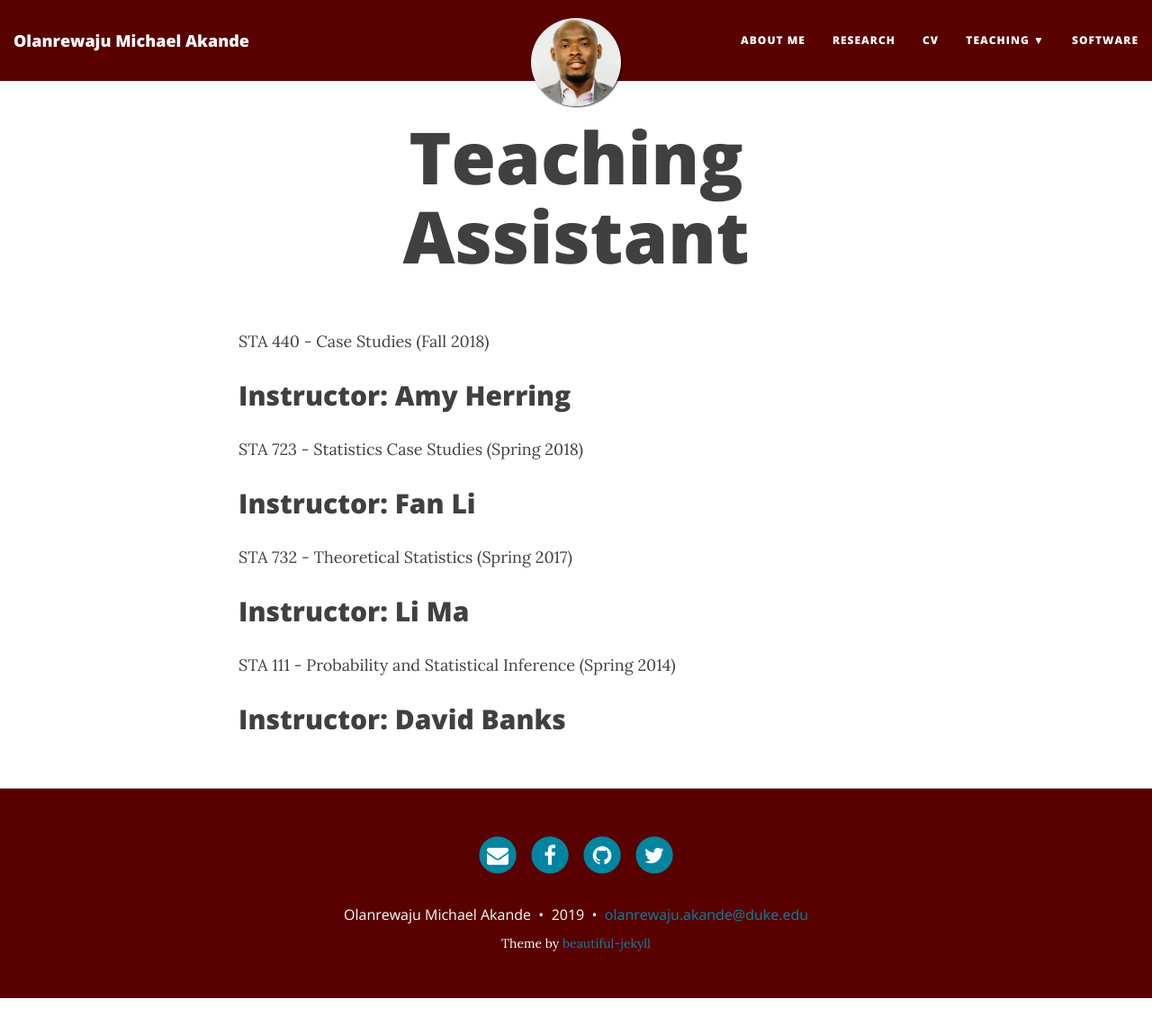
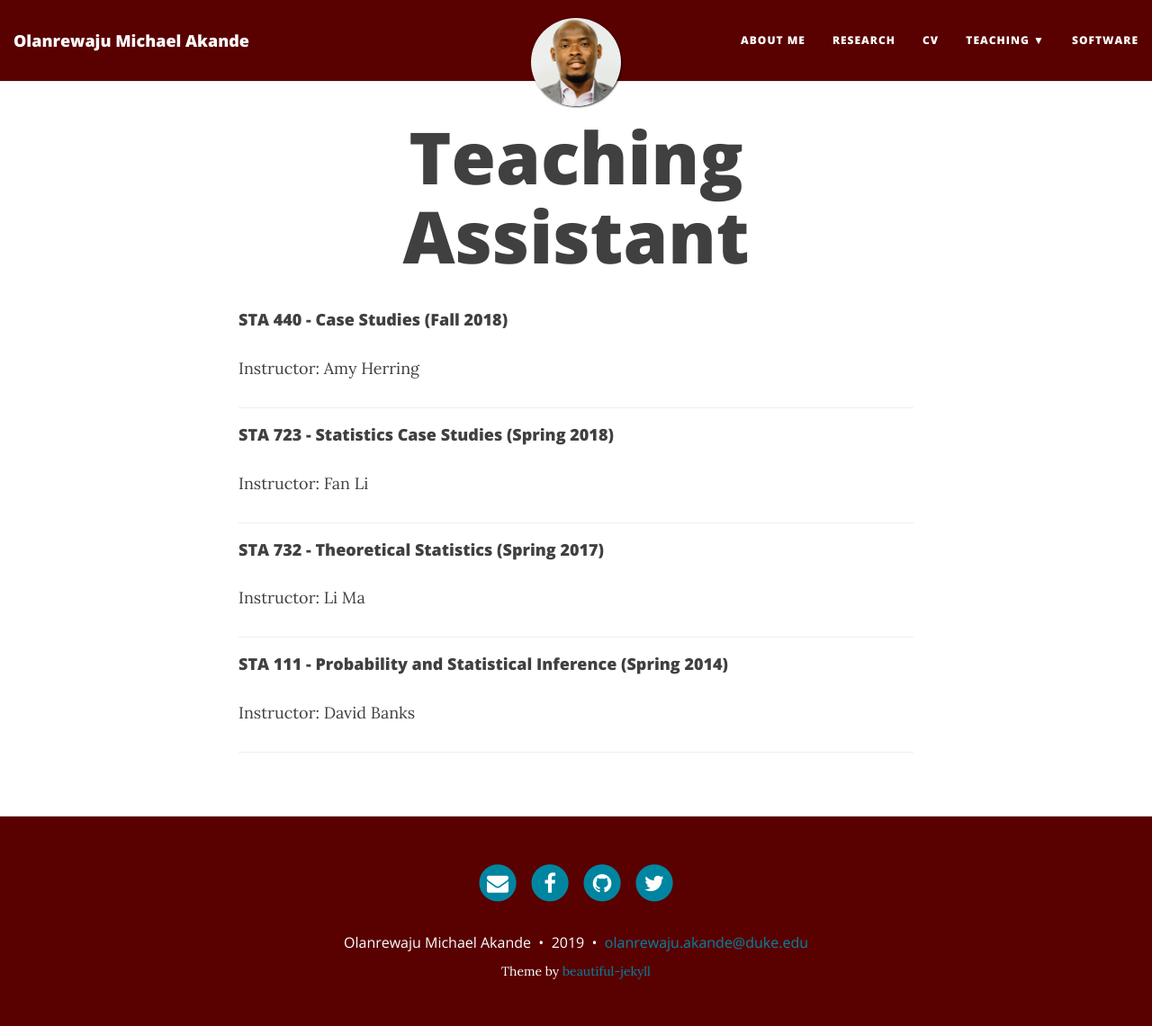
Before and after one commit to akandelanre/akandelanre.github.io, a Jekyll site: the page built from teaching-assistant.md, in a window 1280 px wide and 1141 px high. Shown: the whole window at 90% size. Built offline with Jekyll 4.4.1, drawn with Linux system fonts in a browser that asks for light colours; nearby versions of some CDN libraries.

```diff
--- a/teaching-assistant.md
+++ b/teaching-assistant.md
@@ -3,22 +3,22 @@ layout: page
 title: Teaching Assistant
 ---
 
-STA 440 - Case Studies (Fall 2018)
+#### STA 440 - Case Studies (Fall 2018)
+Instructor: Amy Herring
 
-Instructor: Amy Herring
 -------------------------
 
-STA 723 - Statistics Case Studies (Spring 2018)
+#### STA 723 - Statistics Case Studies (Spring 2018)
+Instructor: Fan Li
 
-Instructor: Fan Li
 -------------------------
 
-STA 732 - Theoretical Statistics (Spring 2017)
+#### STA 732 - Theoretical Statistics (Spring 2017)
+Instructor: Li Ma
 
-Instructor: Li Ma
 -------------------------
 
-STA 111 - Probability and Statistical Inference (Spring 2014)
+#### STA 111 - Probability and Statistical Inference (Spring 2014)
+Instructor: David Banks
 
-Instructor: David Banks
 -------------------------
```
Also changed, not shown: _posts/2019-06-01-first-post.md (+1 -1 lines), instructor.md (+1 -2 lines), research.md (added, +17 -0 lines).
